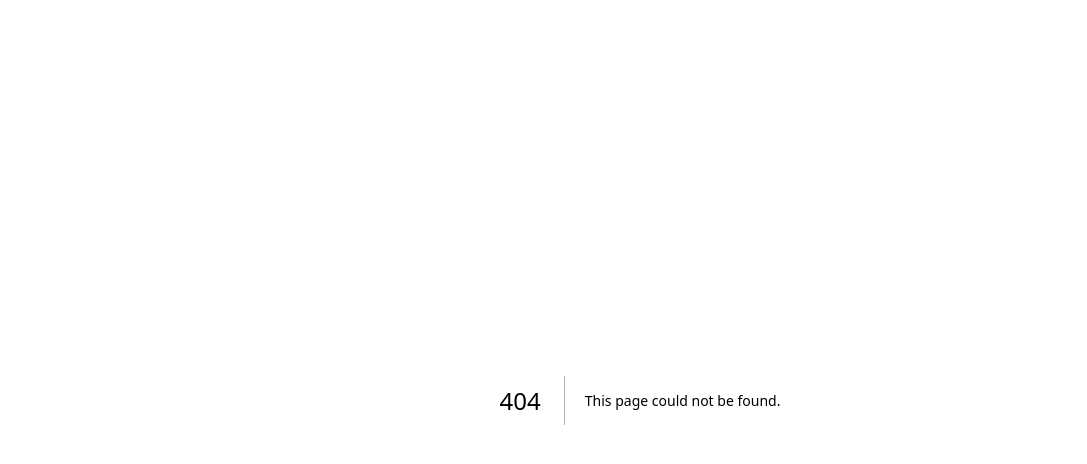
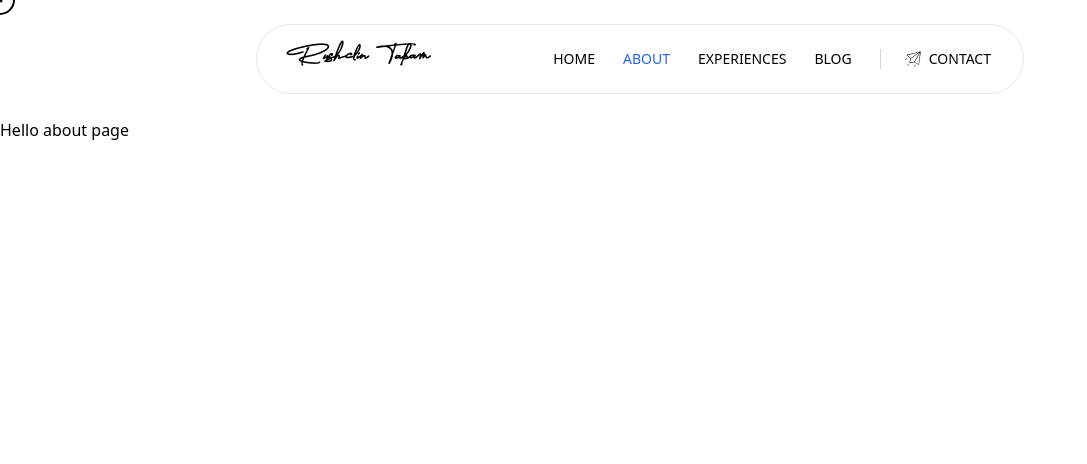
Before and after one commit to Rushclin/portfolio-1, a Next.js app in the folder portfolio/: page /about in a window 1280 px wide. Before the commit this address had no page. Shown: the top 464 px of the page, without its empty margins (0-1087 px from the left). Built offline with nearby package versions, Linux system fonts and the light colour scheme.

Commit message:
About Page

```diff
--- /dev/null
+++ b/portfolio/src/pages/about.tsx
@@ -0,0 +1,11 @@
+import Layout from "@/components/Layout";
+
+const AboutPage = () => {
+  return (
+    <Layout pageTitle="About">
+      <h1>Hello about page</h1>
+    </Layout>
+  );
+};
+
+export default AboutPage;
```
